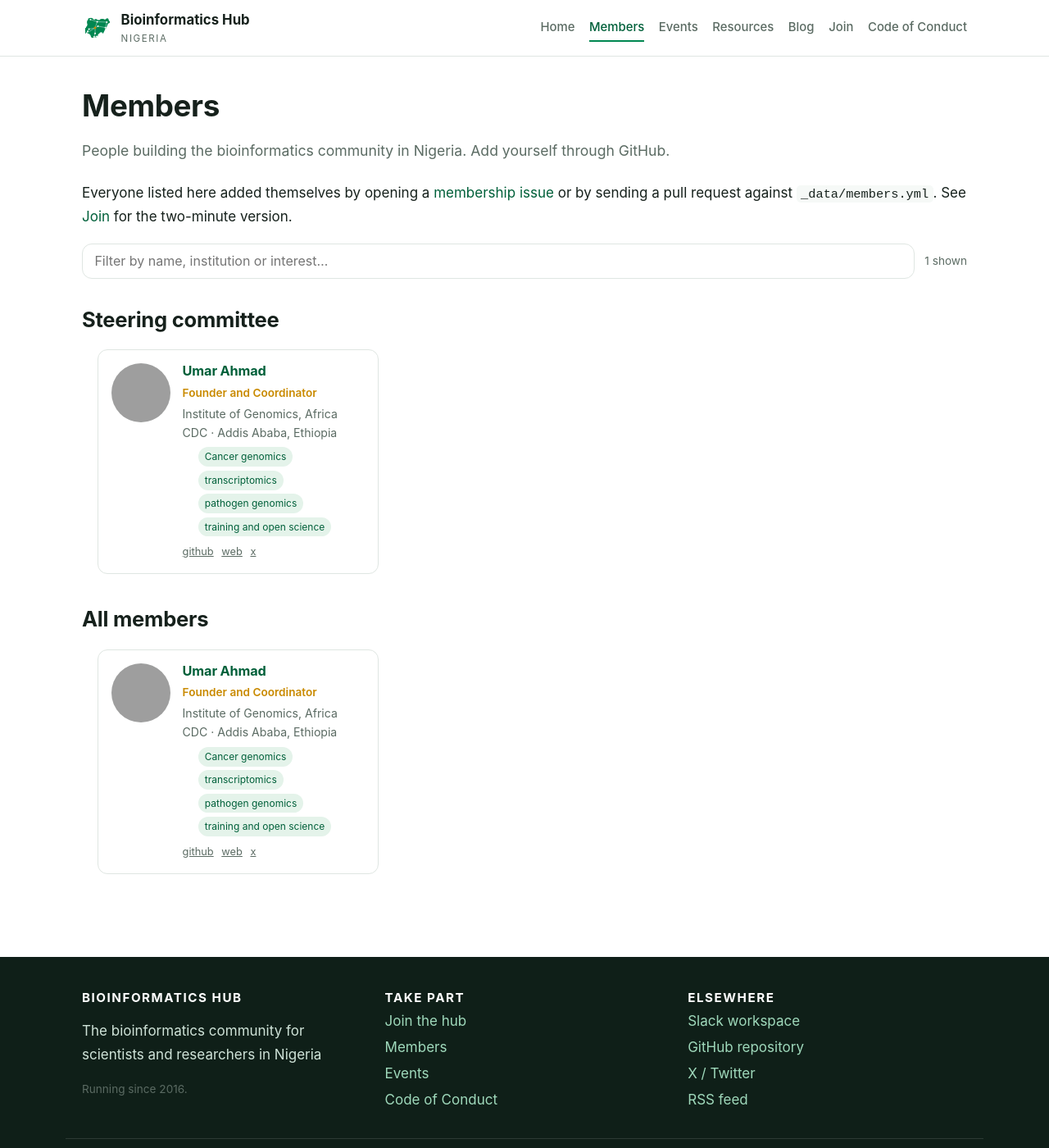
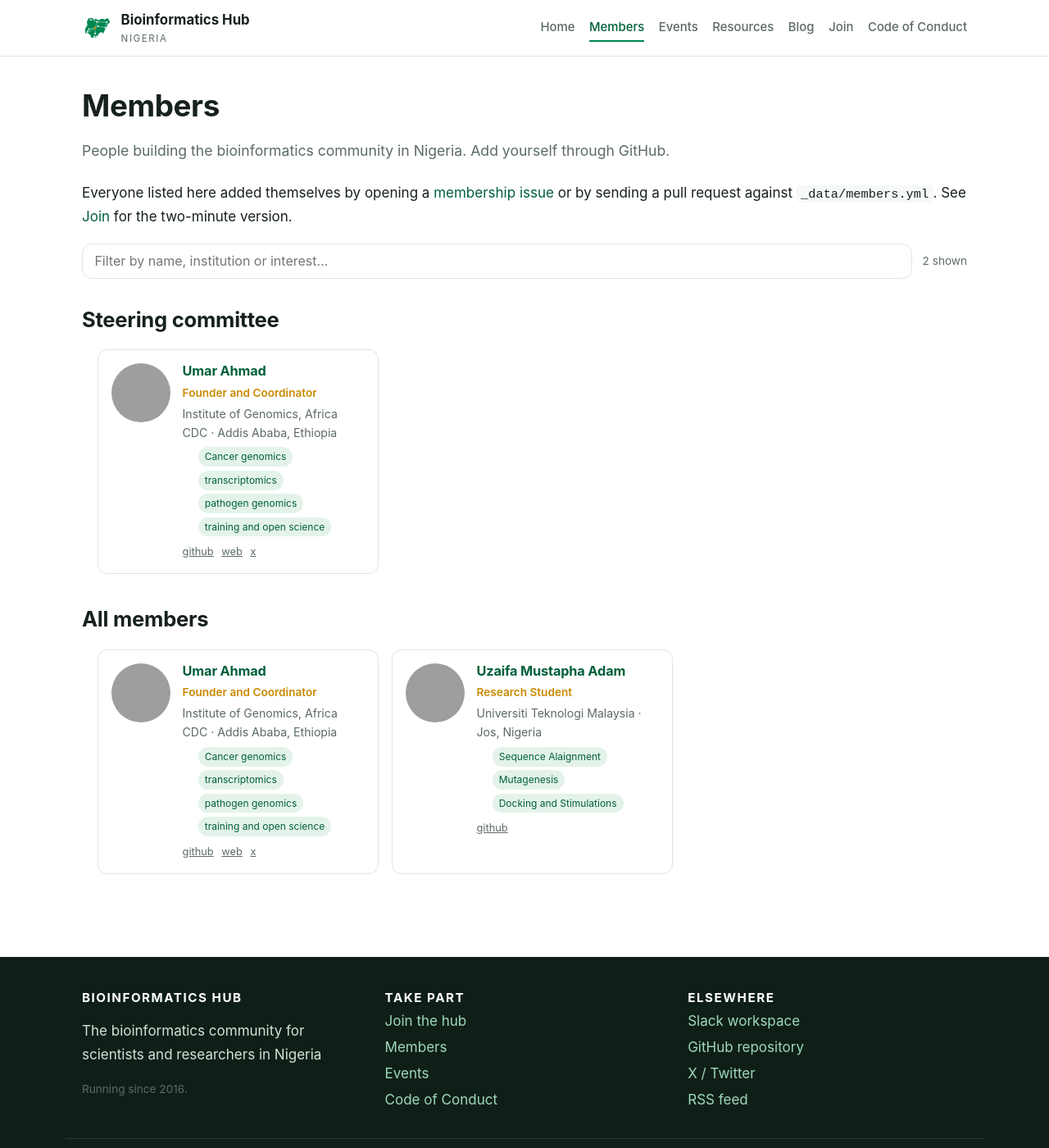
Before and after one commit to GOA14/bioinformaticshub.github.io, a Jekyll site: the page built from members.md, in a window 1280 px wide and 1400 px high. Shown: the whole window at 82% size. Built offline with Jekyll 4.4.1, drawn with Linux system fonts in a browser that asks for light colours; grey boxes are pictures that could not be loaded.

Commit message:
Added Uzaifa Mustapha Adam (@UZZY7984) in members.yml (#8)

```diff
--- a/_data/members.yml
+++ b/_data/members.yml
@@ -29,6 +29,15 @@
 # Entries are kept sorted by surname within each group. Keep the field order
 # above so that diffs stay readable.
 # ---------------------------------------------------------------------------
+
+- name: Uzaifa Mustapha Adam
+  github: UZZY7984
+  institution: Universiti Teknologi Malaysia
+  interests: Sequence Alaignment, Mutagenesis, Docking and Stimulations
+  role: Research Student
+  location: Jos, Nigeria
+  joined: 2026-11-18
+
 - name: Umar Ahmad
   github: babasaraki
   institution: Institute of Genomics, Africa CDC
@@ -39,6 +48,7 @@
   website: https://africacdc.org
   twitter: babasaraky
   joined: 2016-01-01
+
 # --- Copy the block below, fill it in, and delete the leading "# " ----------
 # - name: Your Name
 #   github: your-github-username
```
